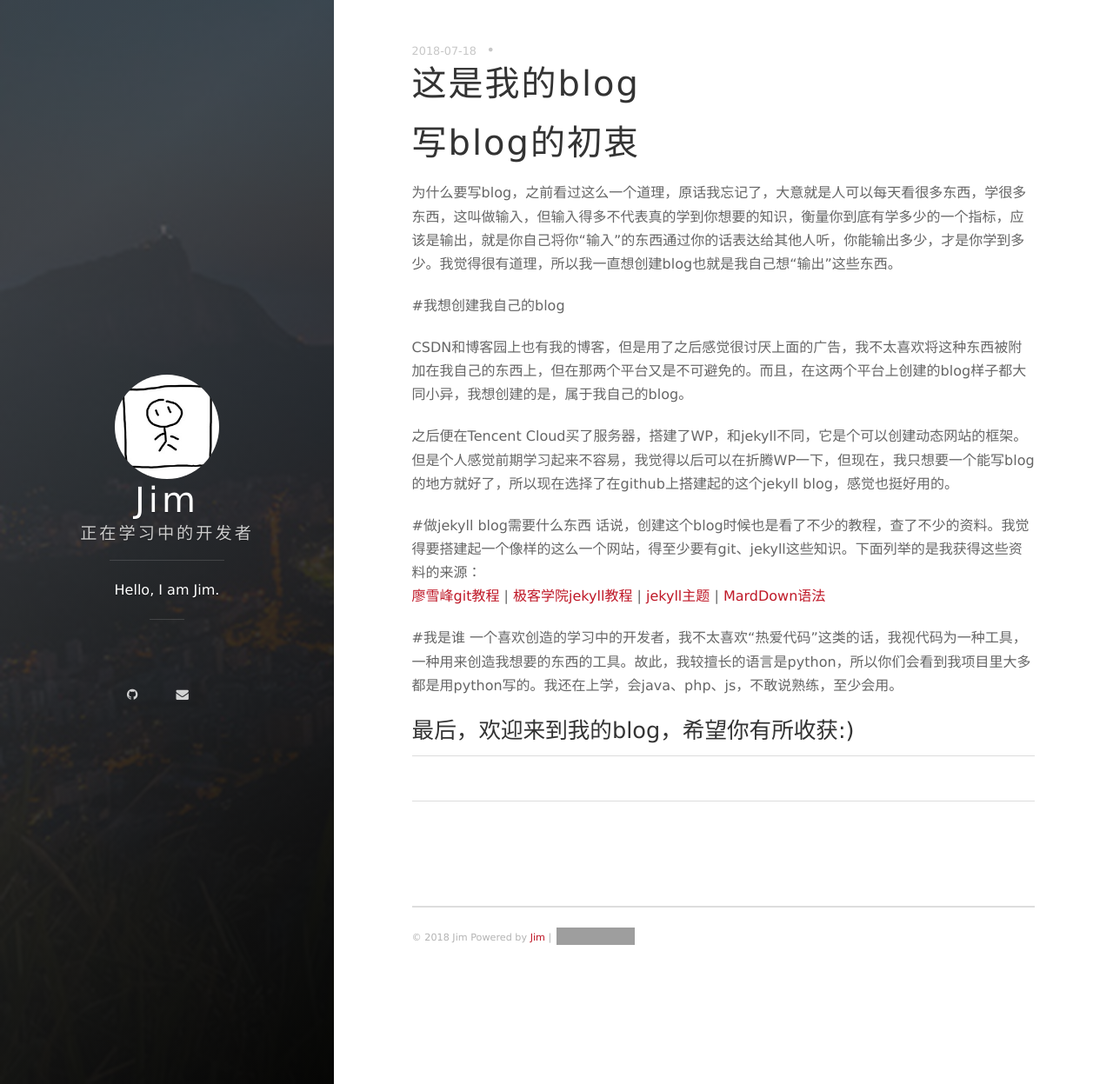
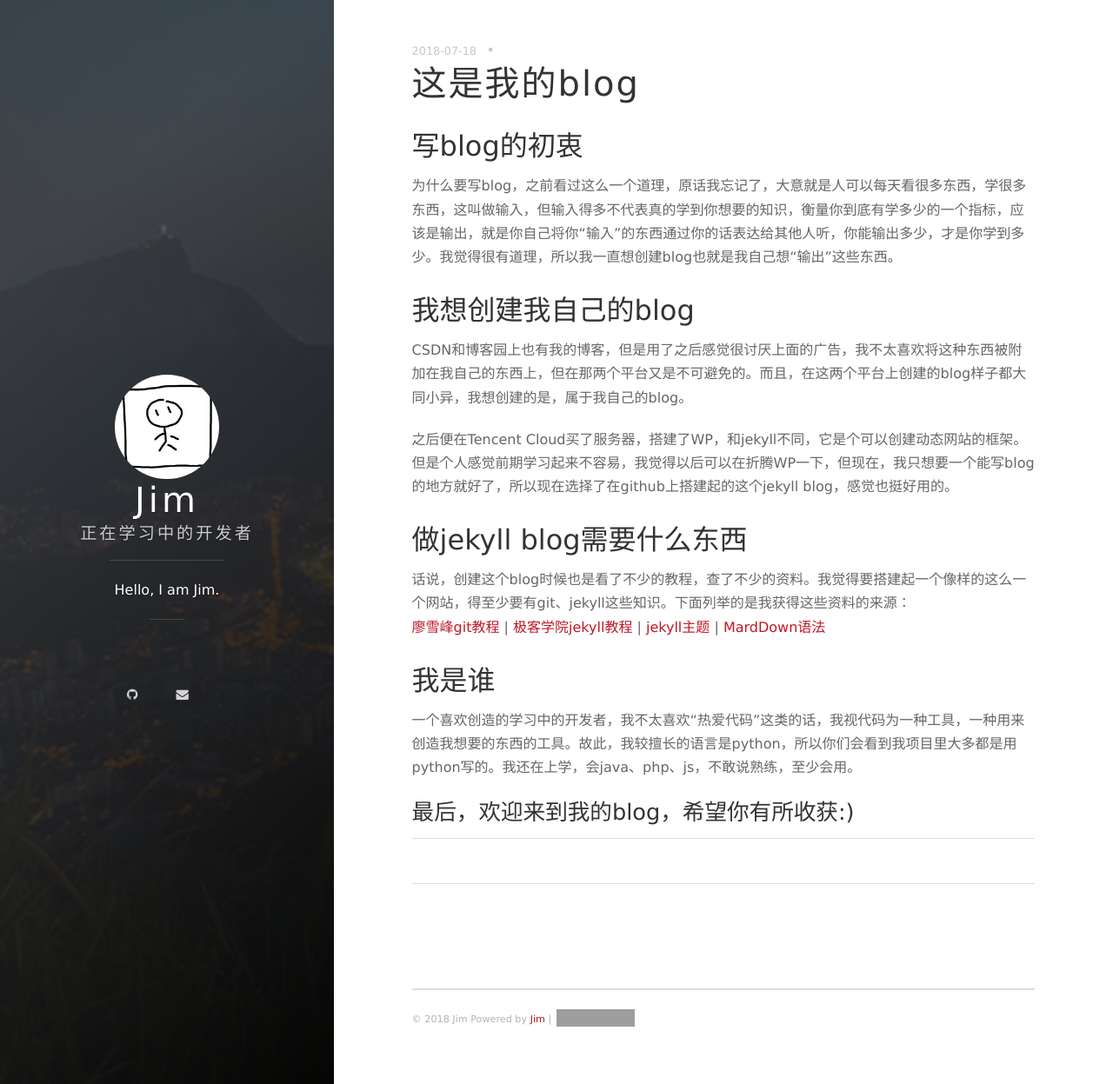
Before and after one commit to Jim0618/Jim0618.github.io, a Jekyll site: the page built from _posts/2018-07-18-tht-first-blog-post.md, in a window 1280 px wide and 1247 px high. Shown: the whole window at 87% size. Built offline with Jekyll 4.4.1, drawn with Linux system fonts in a browser that asks for light colours; nearby versions of some CDN libraries; comment, search, counter and statistics services are not loaded; grey boxes are pictures that could not be loaded.

```diff
--- a/_posts/2018-07-18-tht-first-blog-post.md
+++ b/_posts/2018-07-18-tht-first-blog-post.md
@@ -3,23 +3,23 @@ layout: post
 title: 这是我的blog
 ---
 
-# 写blog的初衷
+## 写blog的初衷
 
 为什么要写blog，之前看过这么一个道理，原话我忘记了，大意就是人可以每天看很多东西，学很多东西，这叫做输入，但输入得多不代表真的学到你想要的知识，衡量你到底有学多少的一个指标，应该是输出，就是你自己将你“输入”的东西通过你的话表达给其他人听，你能输出多少，才是你学到多少。我觉得很有道理，所以我一直想创建blog也就是我自己想“输出”这些东西。
 
-#我想创建我自己的blog
+## 我想创建我自己的blog
 
 CSDN和博客园上也有我的博客，但是用了之后感觉很讨厌上面的广告，我不太喜欢将这种东西被附加在我自己的东西上，但在那两个平台又是不可避免的。而且，在这两个平台上创建的blog样子都大同小异，我想创建的是，属于我自己的blog。
 
 之后便在Tencent Cloud买了服务器，搭建了WP，和jekyll不同，它是个可以创建动态网站的框架。但是个人感觉前期学习起来不容易，我觉得以后可以在折腾WP一下，但现在，我只想要一个能写blog的地方就好了，所以现在选择了在github上搭建起的这个jekyll blog，感觉也挺好用的。
 
-#做jekyll blog需要什么东西
+## 做jekyll blog需要什么东西
 话说，创建这个blog时候也是看了不少的教程，查了不少的资料。我觉得要搭建起一个像样的这么一个网站，得至少要有git、jekyll这些知识。下面列举的是我获得这些资料的来源：
 [廖雪峰git教程](https://www.liaoxuefeng.com/wiki/0013739516305929606dd18361248578c67b8067c8c017b000) |
 [极客学院jekyll教程](http://wiki.jikexueyuan.com/project/jekyll/usage.html) |
 [jekyll主题](http://jekyllthemes.org/) | [MardDown语法](http://wowubuntu.com/markdown/index.html)
 
-#我是谁
+## 我是谁
 一个喜欢创造的学习中的开发者，我不太喜欢“热爱代码”这类的话，我视代码为一种工具，一种用来创造我想要的东西的工具。故此，我较擅长的语言是python，所以你们会看到我项目里大多都是用python写的。我还在上学，会java、php、js，不敢说熟练，至少会用。
 
 ### 最后，欢迎来到我的blog，希望你有所收获:)
```
